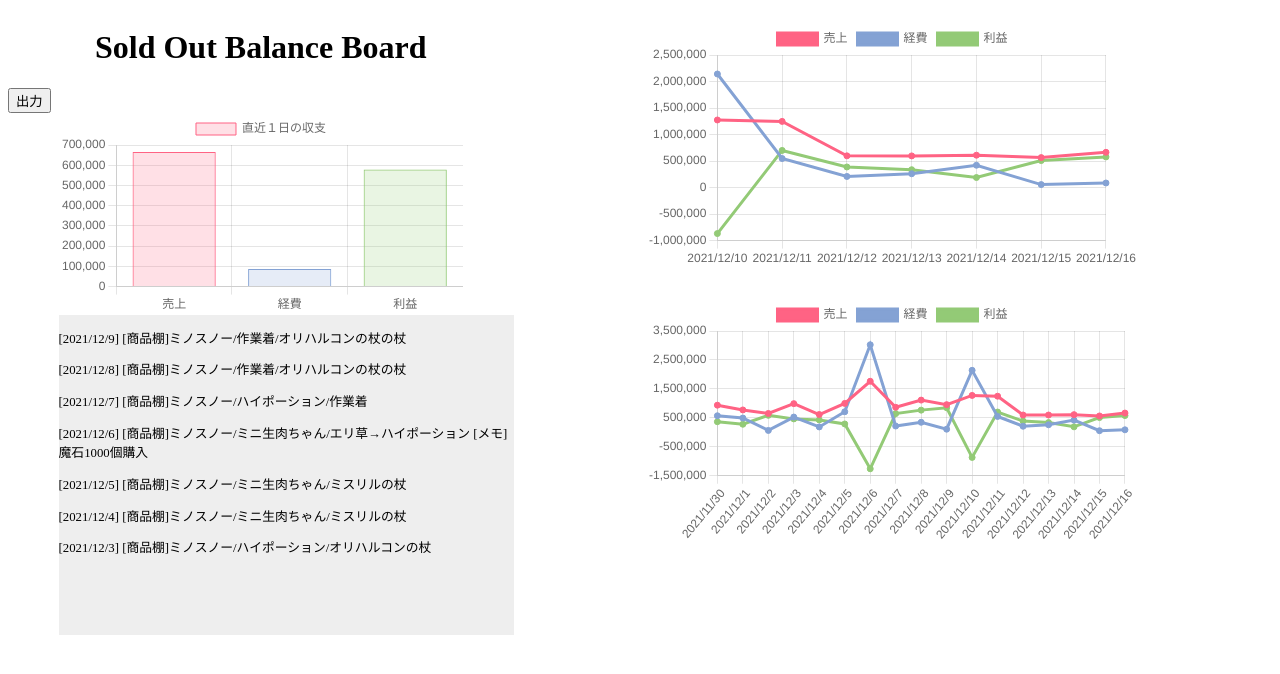
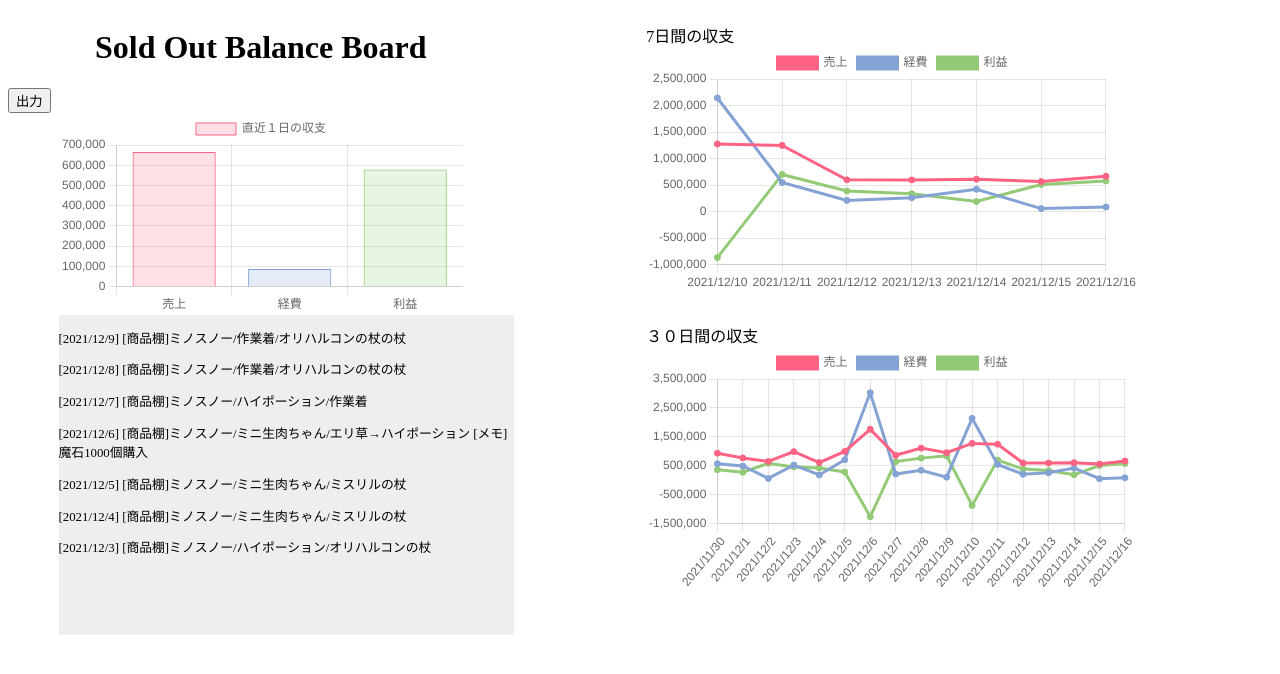
Before and after one commit to teten0251/soldOutBalanceBoard, a plain HTML site: page index.html in a window 1280 px wide. Both pictures are taken after a click on the button "出力". Drawn offline with nearby package versions, Linux system fonts and the light colour scheme.

Commit message:
add label

```diff
--- a/index.html
+++ b/index.html
@@ -30,10 +30,10 @@
     </div>
     <div id="rightBox">
         <div id="oneWeekBox" style="visibility: hidden;">
-            <canvas id="oneWeekChart"></canvas>
+            <label>7日間の収支<canvas id="oneWeekChart"></canvas></label>
         </div>
         <div id="oneMonthBox" style="visibility: hidden;">
-            <canvas id="oneMonthChart"></canvas>
+            <label>３０日間の収支<canvas id="oneMonthChart"></canvas></label>
         </div>
     </div>
 </body>
```
